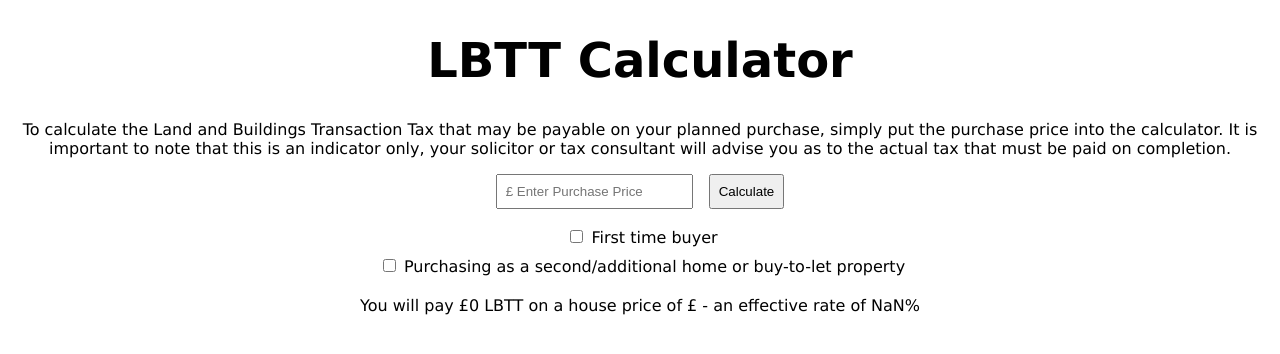
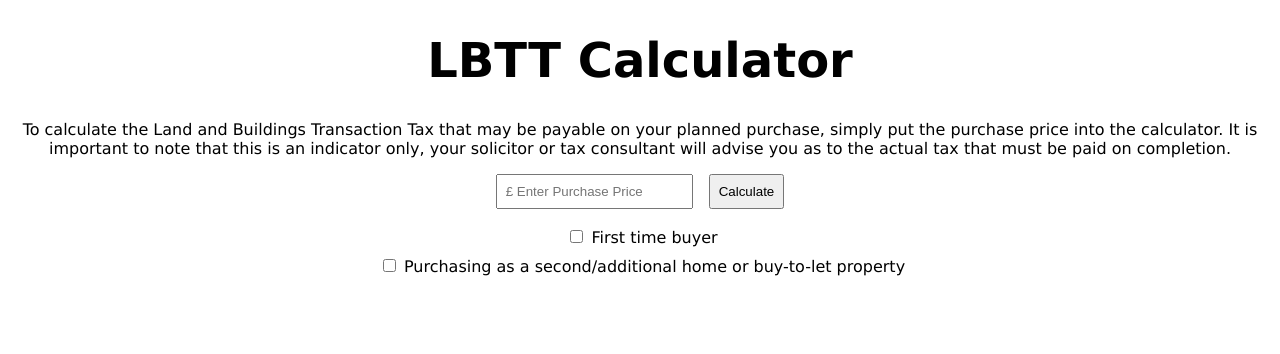
Before and after one commit to RobertHJones/calculator, a React (Create React App) app: page / in a window 1280 px wide. Shown: the top 354 px of the page. Built offline with nearby package versions, Linux system fonts and the light colour scheme.

Commit message:
fixed bug

```diff
--- a/src/Components/App/App.js
+++ b/src/Components/App/App.js
@@ -3,7 +3,7 @@ import Input from "../Input";
 import { useState } from "react";
 
 function App() {
-  const [lbtt, setLbtt] = useState(0);
+  const [lbtt, setLbtt] = useState("");
   const [error, setError] = useState("");
   const [housePrice, setHousePrice] = useState("");
   function calculateLBTT(price, checked, secondChecked) {
```
